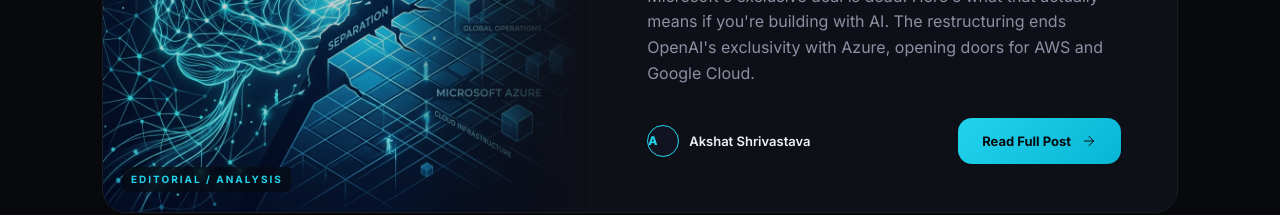
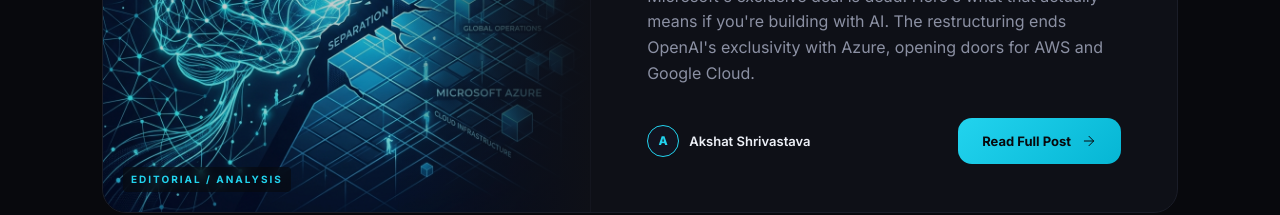
Before and after one commit to akshatsrv/akshatbuildx, a Next.js app: page / in a window 1280 px wide. Shown: the part 6380-6595 px from the top of the page. Built offline with nearby package versions, Linux system fonts and the light colour scheme.

Commit message:
fix: corrected justifyContent typo in BlogSection

```diff
--- a/src/components/BlogSection.tsx
+++ b/src/components/BlogSection.tsx
@@ -105,7 +105,7 @@
 
               <div style={{ display: "flex", alignItems: "center", justifyContent: "space-between", marginTop: "auto" }}>
                 <div style={{ display: "flex", alignItems: "center", gap: 10 }}>
-                  <div style={{ width: 32, height: 32, borderRadius: "50%", background: "#111320", border: "1px solid #22d3ee", display: "flex", alignItems: "center", justifyCenter: "center", fontSize: 12, fontWeight: 800, color: "#22d3ee" }}>A</div>
+                  <div style={{ width: 32, height: 32, borderRadius: "50%", background: "#111320", border: "1px solid #22d3ee", display: "flex", alignItems: "center", justifyContent: "center", fontSize: 12, fontWeight: 800, color: "#22d3ee" }}>A</div>
                   <span style={{ fontSize: 13, fontWeight: 600, color: "#edf0f7" }}>Akshat Shrivastava</span>
                 </div>
 
```
